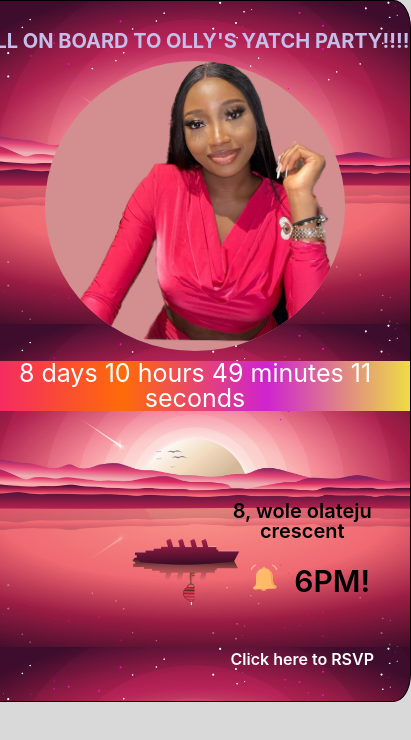
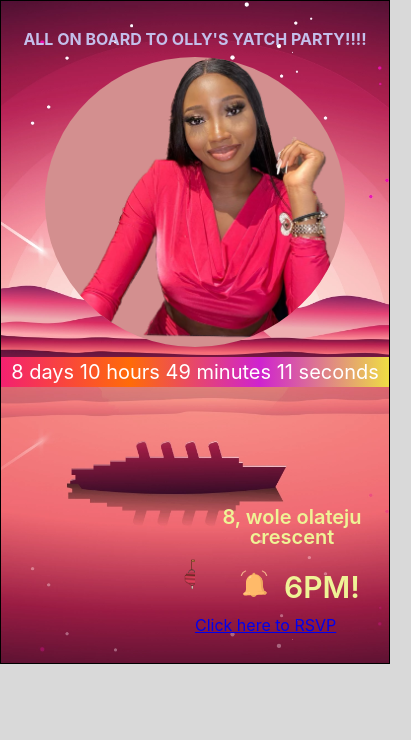
Before and after one commit to qgatssdev/oluchi-yatch, a React (Create React App) app: page / in a window 390 px wide. Shown: the top 740 px of the page, 411 px wide, since content can reach past the window. Built offline with nearby package versions, Linux system fonts and the light colour scheme.

Commit message:
styling fix

```diff
--- a/src/App.scss
+++ b/src/App.scss
@@ -5,14 +5,19 @@ body {
 .App {
   display: flex;
   justify-content: center;
+  overflow: none;
   section {
     border: 1px solid black;
     border-radius: 4%;
     width: 500px;
-    height: 700px;
-    // background-color: #e0eeee;
     background-image: url('./assets/2c9be726239f16115512490974eeca50.webp');
-    background-size: contain;
+    background-size: cover;
+    background-repeat: no-repeat;
+    background-position: center center;
+    padding-bottom: 30px;
+    @media (min-width: 0px) and (max-width: 576px) {
+      border-radius: 0;
+    }
 
     .sec__header {
       text-align: center;
@@ -24,6 +29,9 @@ body {
       overflow: hidden;
       white-space: nowrap;
       animation: typing 3.5s steps(40, end), blink-caret 0.75s step-end infinite;
+      @media (min-width: 0px) and (max-width: 576px) {
+        font-size: 16px;
+      }
     }
 
     @keyframes typing {
@@ -41,6 +49,10 @@ body {
       margin-top: 10px;
       background: linear-gradient(to right, #f32170, #ff6b08, #cf23cf, #eedd44);
       color: white;
+      @media (min-width: 0px) and (max-width: 576px) {
+        font-size: 20px;
+        padding: 5px;
+      }
     }
     img {
       display: block;
@@ -51,10 +63,17 @@ body {
       background-color: rgb(211, 143, 143);
     }
   }
+
+  .party {
+    text-align: center;
+    font-size: 23px;
+    color: rgb(239, 243, 150);
+    margin-top: 55px;
+  }
   .animation {
     display: flex;
     align-items: center;
-    margin-top: 90px;
+    margin-top: 120px;
 
     .animation__1 {
       flex-basis: 50%;
@@ -64,13 +83,13 @@ body {
       .p1 {
         text-align: center;
         font-size: 20px;
-        color: #000000;
+        color: rgb(239, 243, 150);
         font-weight: 600;
       }
       .p2 {
         font-size: 30px;
         font-weight: 600;
-        color: #000000;
+        color: rgb(239, 243, 150);
         margin-top: 10px;
         display: flex;
         align-items: center;
@@ -83,15 +102,23 @@ body {
       }
     }
   }
-  .RSVP {
-    text-decoration: none;
-    font-weight: 600;
-    color: white;
-    &:hover {
-      text-decoration: underline;
-    }
+
+  .mailto {
     display: flex;
     justify-content: center;
-    margin-top: 40px;
+    .RSVP {
+      text-decoration: none;
+      font-weight: 600;
+      color: rgb(11, 10, 10);
+      margin-top: 40px;
+      background-color: #d9d9d9;
+      padding: 20px;
+      border-radius: 30px;
+      max-width: 150px;
+      &:hover {
+        background-color: #000000;
+        color: white;
+      }
+    }
   }
 }
```
